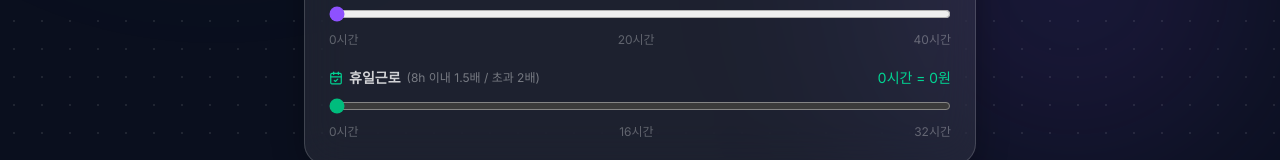
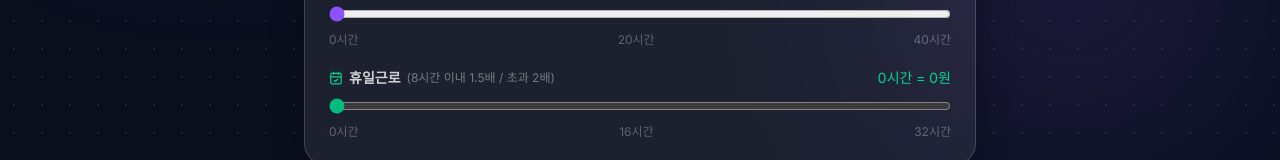
Before and after one commit to xowk9876/n-job-studio, a Next.js app: page /salary in a window 1280 px wide. Both pictures are taken after a click on the button "추가 수당 (연장·야간·휴일)". Shown: the part 637-797 px from the top of the page. Built offline with nearby package versions, Linux system fonts and the light colour scheme.

Commit message:
fix: 시간 단위 'h' → '시간' 한글로 변경

```diff
--- a/app/salary/page.tsx
+++ b/app/salary/page.tsx
@@ -188,7 +188,7 @@ export default function SalaryPage() {
             <div>
               <div className="flex justify-between mb-2">
                 <label className="text-sm font-semibold text-white/80 flex items-center gap-1.5">
-                  <CalendarCheck className="w-3.5 h-3.5 text-emerald-400" /> 휴일근로 <span className="text-xs text-white/40 font-normal">(8h 이내 1.5배 / 초과 2배)</span>
+                  <CalendarCheck className="w-3.5 h-3.5 text-emerald-400" /> 휴일근로 <span className="text-xs text-white/40 font-normal">(8시간 이내 1.5배 / 초과 2배)</span>
                 </label>
                 <span className="text-sm text-emerald-400 num">{holidayHours}시간 = {formatKRW(result.holidayPay)}</span>
               </div>
@@ -291,14 +291,14 @@ export default function SalaryPage() {
             {result.overtimePay > 0 && (
               <div className="flex items-center gap-3">
                 <div className="w-2 h-2 rounded-full bg-blue-400 shrink-0" />
-                <span className="text-sm text-white/70 flex-1">연장수당 ({overtimeHours}h × {formatKRW(result.hourlyWage)} × 1.5)</span>
+                <span className="text-sm text-white/70 flex-1">연장수당 ({overtimeHours}시간 × {formatKRW(result.hourlyWage)} × 1.5)</span>
                 <span className="text-sm font-semibold text-white num">{formatKRW(result.overtimePay)}</span>
               </div>
             )}
             {result.nightPay > 0 && (
               <div className="flex items-center gap-3">
                 <div className="w-2 h-2 rounded-full bg-violet-400 shrink-0" />
-                <span className="text-sm text-white/70 flex-1">야간 가산 ({nightHours}h × {formatKRW(result.hourlyWage)} × 0.5)</span>
+                <span className="text-sm text-white/70 flex-1">야간 가산 ({nightHours}시간 × {formatKRW(result.hourlyWage)} × 0.5)</span>
                 <span className="text-sm font-semibold text-white num">{formatKRW(result.nightPay)}</span>
               </div>
             )}
```
